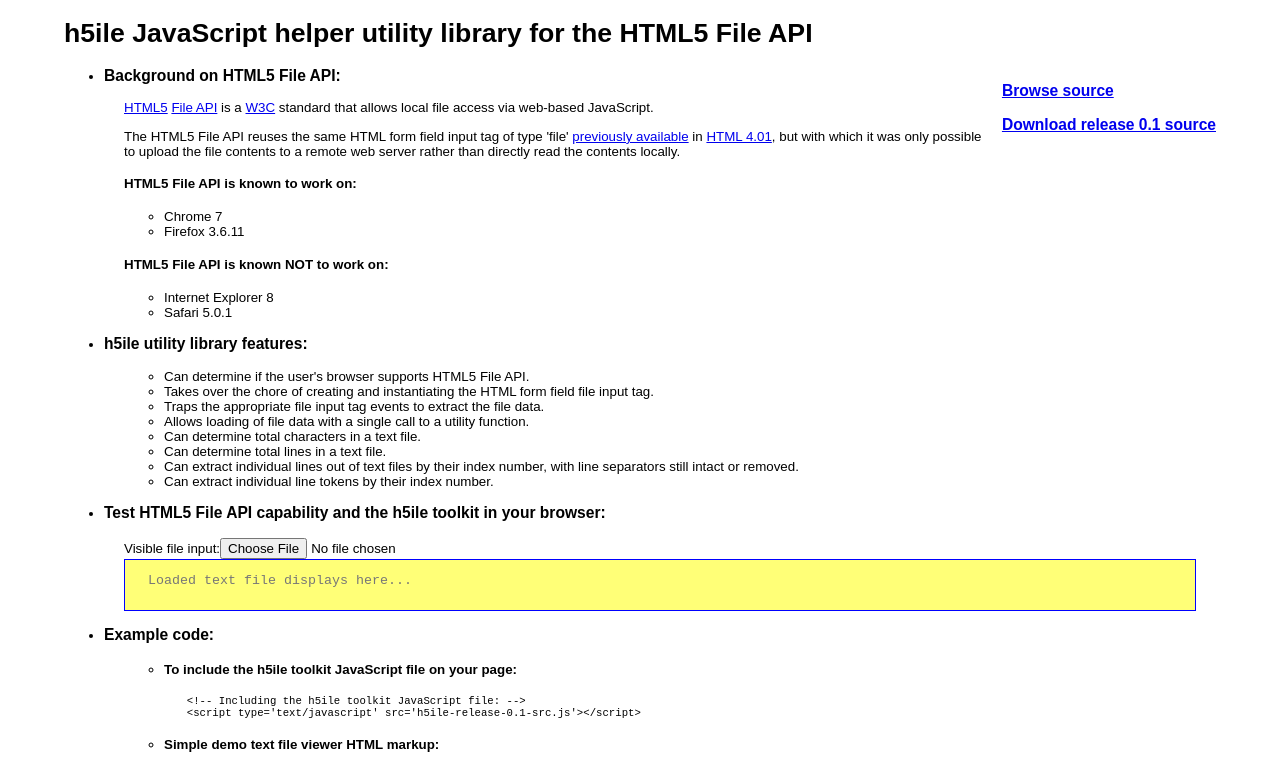
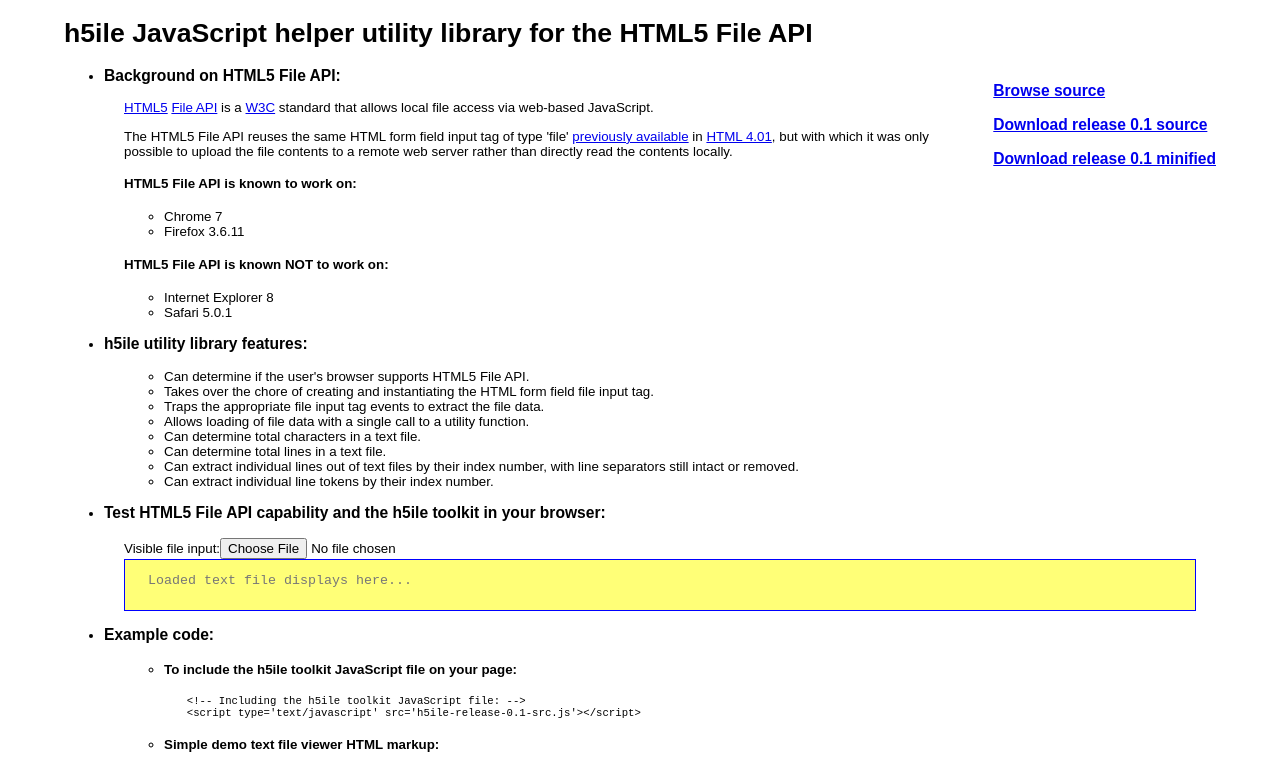
Before and after one commit to maratbn/h5ile, a plain HTML site: page index.html in a window 1280 px wide. Shown: the top 766 px of the page. Drawn offline with Linux system fonts and the light colour scheme; a script that the page names is missing.

Commit message:
Added link to the minified version.

```diff
--- a/index.html
+++ b/index.html
@@ -73,6 +73,7 @@
       <p>
         <h3><a href='http://github.com/maratbn/h5ile/'>Browse source</a></h3>
         <h3><a href='h5ile-release-0.1-src.js'>Download release 0.1 source</a></h3>
+        <h3><a href='h5ile-release-0.1-min.js'>Download release 0.1 minified</a></h3>
       </p>
     </div>
     <ul>
```
